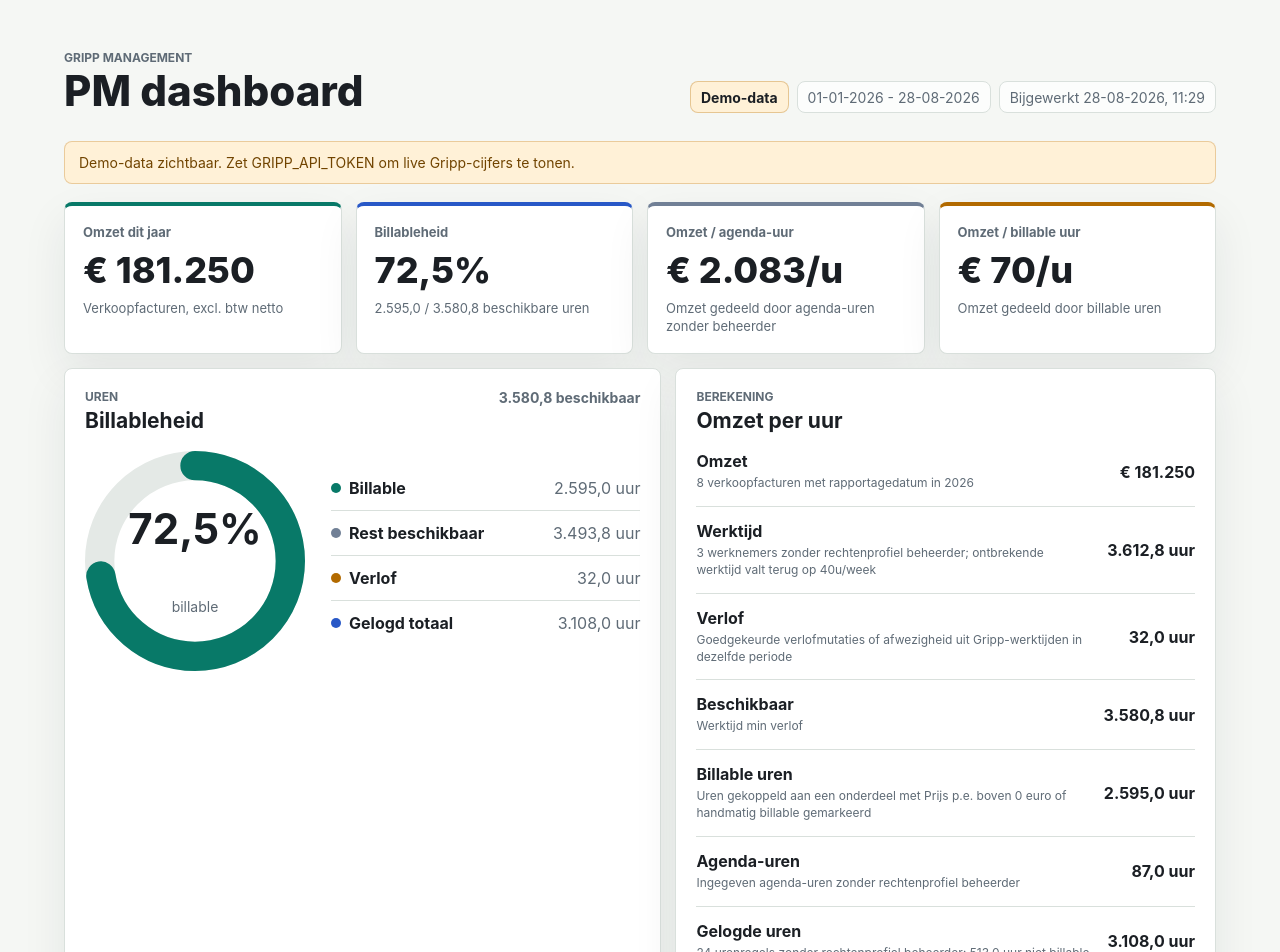
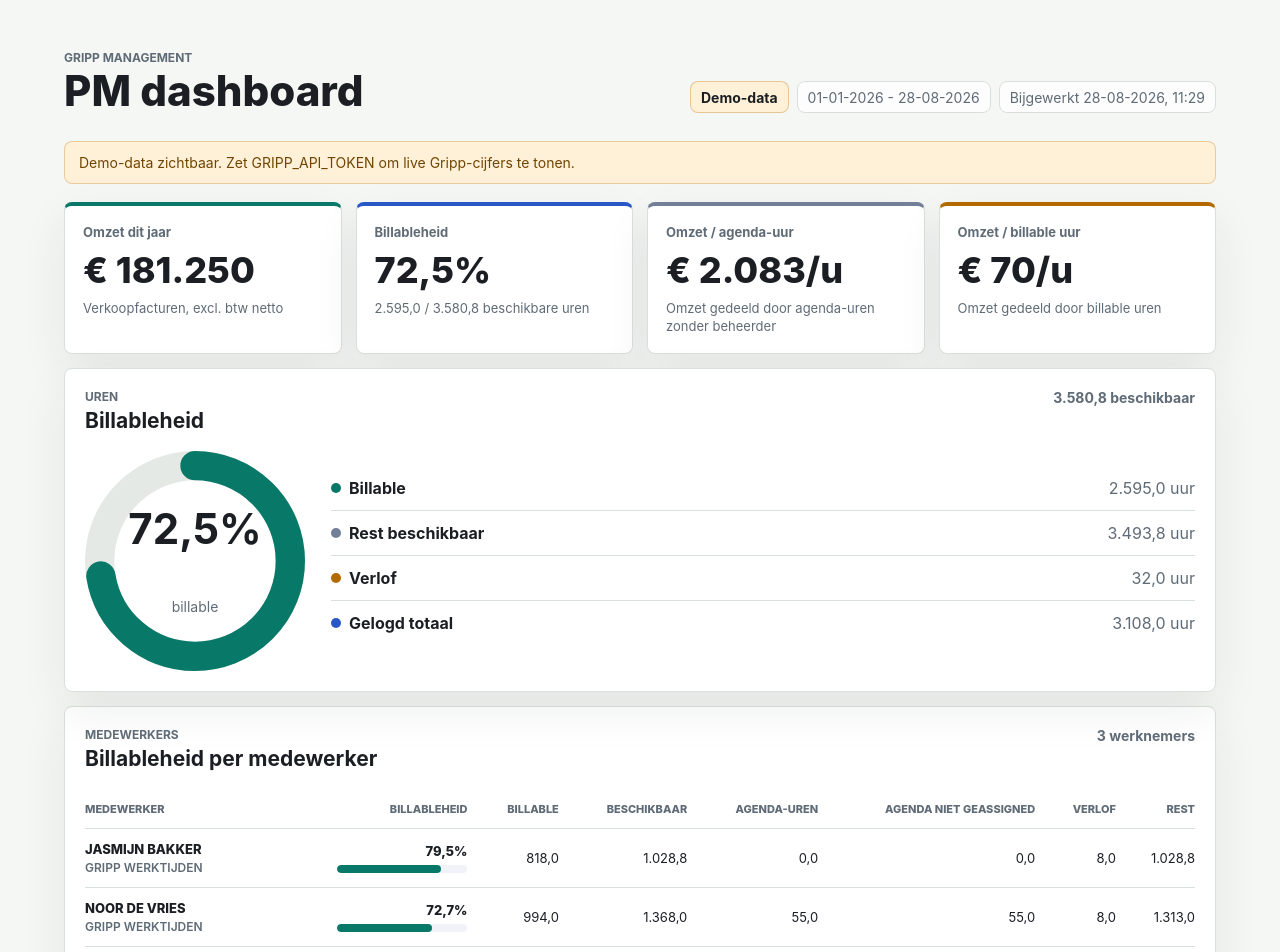
Before and after one commit to maxancedecot/GrippMCP, a Next.js app: page /pm in a window 1280 px wide. Shown: the top 952 px of the page. Built offline with nearby package versions, Linux system fonts and the light colour scheme.

Commit message:
Remove PM calculation card

```diff
--- a/app/globals.css
+++ b/app/globals.css
@@ -749,50 +749,10 @@ td .inline-bar {
   color: var(--muted);
 }
 
-.pm-formula-list,
 .pm-month-list {
   display: grid;
   gap: 14px;
   margin: 0;
-}
-
-.pm-formula-row {
-  display: grid;
-  grid-template-columns: minmax(0, 1fr) auto;
-  align-items: center;
-  gap: 16px;
-  padding-bottom: 14px;
-  border-bottom: 1px solid var(--border);
-}
-
-.pm-formula-row:last-child {
-  padding-bottom: 0;
-  border-bottom: 0;
-}
-
-.pm-formula-row dt,
-.pm-formula-row dd {
-  margin: 0;
-}
-
-.pm-formula-row dt {
-  display: grid;
-  gap: 4px;
-}
-
-.pm-formula-row dt span,
-.pm-formula-row dd {
-  font-weight: 740;
-}
-
-.pm-formula-row small {
-  color: var(--muted);
-  font-size: 12px;
-  line-height: 1.4;
-}
-
-.pm-formula-row dd {
-  white-space: nowrap;
 }
 
 .pm-employee-table-wrap {
--- a/app/pm/page.tsx
+++ b/app/pm/page.tsx
@@ -178,7 +178,7 @@ export default async function PmDashboardPage() {
         <MetricCard label="Omzet / billable uur" value={formatCurrencyPerHour(dashboard.revenuePerBillableHour)} detail="Omzet gedeeld door billable uren" tone="warning" />
       </section>
 
-      <section className="dashboard-grid">
+      <section className="dashboard-grid dashboard-grid--single">
         <article className="panel">
           <div className="panel-heading">
             <div>
@@ -207,33 +207,6 @@ export default async function PmDashboardPage() {
               <LegendItem label="Gelogd totaal" value={`${formatHours(dashboard.loggedHours)} uur`} className="legend-dot--blue" />
             </dl>
           </div>
-        </article>
-
-        <article className="panel">
-          <div className="panel-heading">
-            <div>
-              <p className="eyebrow">Berekening</p>
-              <h2>Omzet per uur</h2>
-            </div>
-          </div>
-
-          <dl className="pm-formula-list">
-            <FormulaItem label="Omzet" detail={`${dashboard.invoiceCount} verkoopfacturen met rapportagedatum in ${dashboard.period.year}`} value={formatCurrency(dashboard.revenue)} />
-            <FormulaItem label="Werktijd" detail={`${formatEmployeeCount(dashboard.employeeCount)} zonder rechtenprofiel beheerder; ontbrekende werktijd valt terug op 40u/week`} value={`${formatHours(dashboard.contractHours)} uur`} />
-            <FormulaItem label="Verlof" detail="Goedgekeurde verlofmutaties of afwezigheid uit Gripp-werktijden in dezelfde periode" value={`${formatHours(dashboard.leaveHours)} uur`} />
-            <FormulaItem label="Beschikbaar" detail="Werktijd min verlof" value={`${formatHours(dashboard.availableHours)} uur`} />
-            <FormulaItem label="Billable uren" detail="Uren gekoppeld aan een onderdeel met Prijs p.e. boven 0 euro of handmatig billable gemarkeerd" value={`${formatHours(dashboard.billableHours)} uur`} />
-            <FormulaItem label="Agenda-uren" detail="Ingegeven agenda-uren zonder rechtenprofiel beheerder" value={`${formatHours(dashboard.calendarItemHours)} uur`} />
-            <FormulaItem label="Gelogde uren" detail={`${dashboard.hourCount} urenregels zonder rechtenprofiel beheerder; ${formatHours(dashboard.unbillableLoggedHours)} uur niet billable`} value={`${formatHours(dashboard.loggedHours)} uur`} />
-            <FormulaItem label="Per agenda-uur" detail="Omzet / agenda-uren" value={formatCurrencyPerHour(dashboard.revenuePerCalendarItemHour)} />
-            <FormulaItem label="Per billable uur" detail="Omzet / billable uren" value={formatCurrencyPerHour(dashboard.revenuePerBillableHour)} />
-            {dashboard.excludedEmployeeCount > 0 ? (
-              <FormulaItem label="Uitgesloten" detail="Rechtenprofiel beheerder telt niet mee in uren, verlof en capaciteit" value={formatEmployeeCount(dashboard.excludedEmployeeCount)} />
-            ) : null}
-            {dashboard.fallbackWorkingHoursEmployeeCount > 0 ? (
-              <FormulaItem label="Fallback" detail="Werknemers zonder werktijden in Gripp zijn met 40u/week gerekend" value={String(dashboard.fallbackWorkingHoursEmployeeCount)} />
-            ) : null}
-          </dl>
         </article>
       </section>
 
@@ -351,18 +324,6 @@ function LegendItem({ label, value, className }: { label: string; value: string;
   );
 }
 
-function FormulaItem({ label, detail, value }: { label: string; detail: string; value: string }) {
-  return (
-    <div className="pm-formula-row">
-      <dt>
-        <span>{label}</span>
-        <small>{detail}</small>
-      </dt>
-      <dd>{value}</dd>
-    </div>
-  );
-}
-
 async function getPmDashboardData(): Promise<PmDashboardData> {
   const period = getYearToDatePeriod();
 
```
